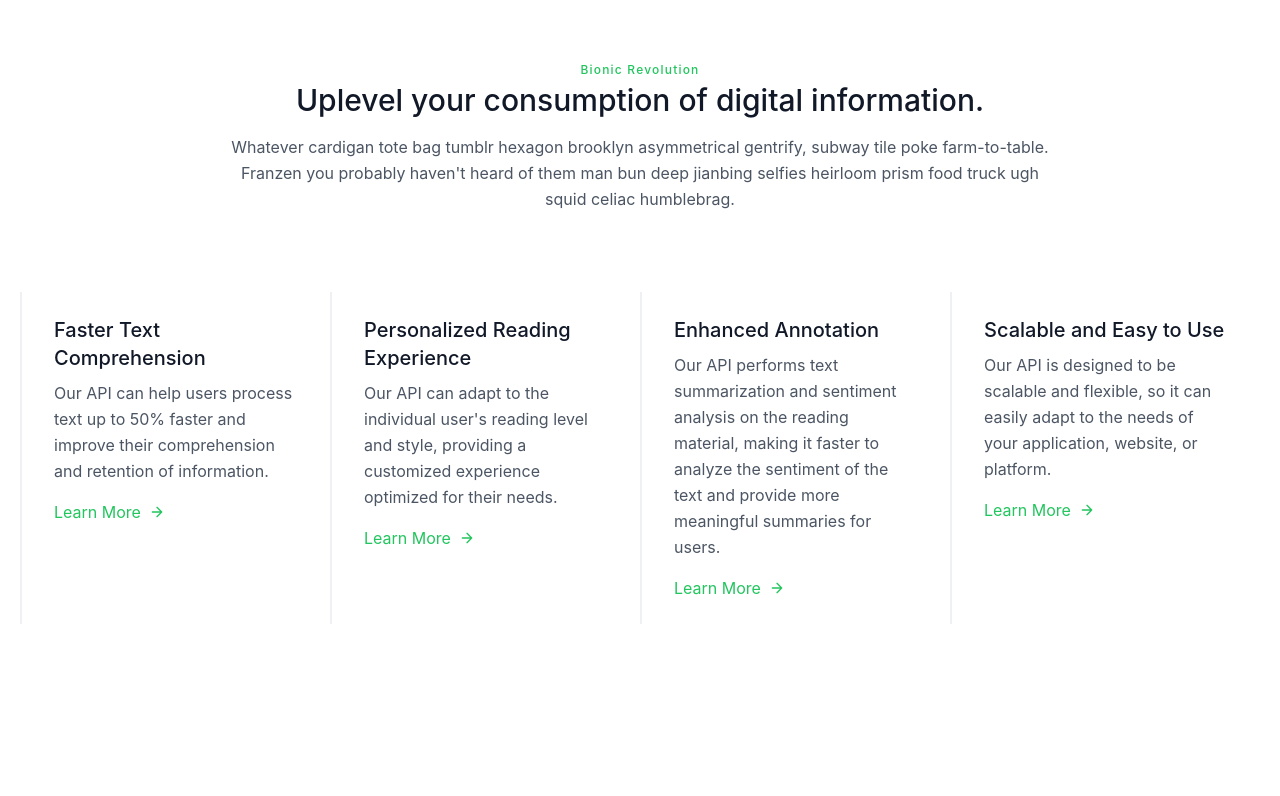
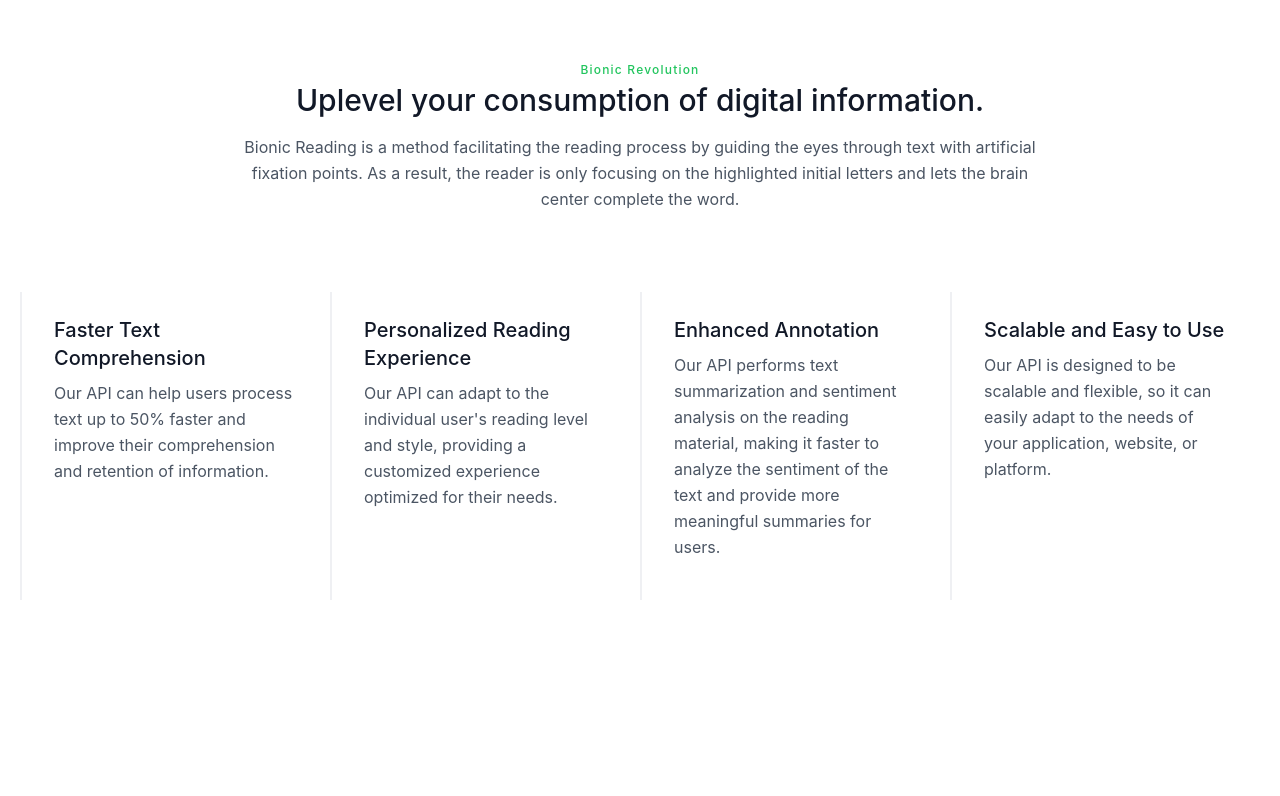
Before and after one commit to KDwevedi/btp, a React (Create React App) app: page / in a window 1280 px wide. Shown: the part 598-1394 px from the top of the page. Built offline with nearby package versions, Linux system fonts and the light colour scheme.

Commit message:
Fix: Internal linking from header

```diff
--- a/src/components/contact.js
+++ b/src/components/contact.js
@@ -2,7 +2,7 @@ export default function Contact () {
     return (
 
         <section class="text-gray-600 body-font relative">
-  <div class="container px-5 py-24 mx-auto">
+  <div id="contact-section" class="container px-5 py-24 mx-auto">
     <div class="flex flex-col text-center w-full mb-12">
       <h1 class="sm:text-3xl text-2xl font-medium title-font mb-4 text-gray-900">Contact Us</h1>
       <p class="lg:w-2/3 mx-auto leading-relaxed text-base">We'd love to get in touch!</p>
--- a/src/components/header.js
+++ b/src/components/header.js
@@ -215,11 +215,11 @@ export default function Header() {
                     <span class="ml-3 text-xl">BionicReader</span>
                 </a>
                 <nav class="md:mr-auto md:ml-4 md:py-1 md:pl-4 md:border-l md:border-gray-400	flex flex-wrap items-center text-base justify-center">
-                    <a class="mr-5 hover:text-gray-900">Bionic Reading</a>
-                    <a class="mr-5 hover:text-gray-900">Testimonials</a>
-                    <a class="mr-5 hover:text-gray-900">Pricing</a>
-                    <a class="mr-5 hover:text-gray-900">Our Team</a>
-                    <a class="mr-5 hover:text-gray-900">Contact Us</a>
+                    <a href="#general-product-information" class="mr-5 hover:text-gray-900">Bionic Reading</a>
+                    <a href="#testimonials-section" class="mr-5 hover:text-gray-900">Testimonials</a>
+                    <a href="#payment-plans" class="mr-5 hover:text-gray-900">Pricing</a>
+                    <a href="#team-section" class="mr-5 hover:text-gray-900">Our Team</a>
+                    <a href="#contact-section" class="mr-5 hover:text-gray-900">Contact Us</a>
                     <Link to="/demo" class="mr-5 hover:text-gray-900">Demo</Link>
                 </nav>
                 {/* <button class="inline-flex items-center bg-gray-100 border-0 py-1 px-3 focus:outline-none hover:bg-gray-200 rounded text-base mt-4 md:mt-0">
--- a/src/components/our-team.js
+++ b/src/components/our-team.js
@@ -2,7 +2,7 @@ export default function Team () {
     return (
 
         <section class="text-gray-600 body-font">
-  <div class="container px-5 py-24 mx-auto">
+  <div id="team-section" class="container px-5 py-24 mx-auto">
     <div class="flex flex-col text-center w-full mb-20">
       <h1 class="text-2xl font-medium title-font mb-4 text-gray-900 tracking-widest">OUR TEAM</h1>
       <p class="lg:w-2/3 mx-auto leading-relaxed text-base">We believe in a superior online reading experience</p>
--- a/src/components/payment-plans.js
+++ b/src/components/payment-plans.js
@@ -1,7 +1,7 @@
 export default function PayPlans(props) {
     return (
     <section class="text-gray-600 body-font overflow-hidden">
-        <div class="container px-5 py-24 mx-auto">
+        <div id="payment-plans" class="container px-5 py-24 mx-auto">
             <div class="flex flex-col text-center w-full mb-20">
                 <h1 class="sm:text-4xl text-3xl font-medium title-font mb-2 text-gray-900">Pricing</h1>
                 <p class="lg:w-2/3 mx-auto leading-relaxed text-base text-gray-500">The best things aren't for free</p>
--- a/src/components/product_desc.js
+++ b/src/components/product_desc.js
@@ -3,48 +3,48 @@ import { Link } from "react-router-dom";
 function KeyFeatures () {
     return (
     <section class="text-gray-600 body-font">
-        <div class="container px-5 py-24 mx-auto">
+        <div id ="general-product-information" class="container px-5 py-24 mx-auto">
             <div class="flex flex-col text-center w-full mb-20">
                 <h2 class="text-xs text-green-500 tracking-widest font-medium title-font mb-1">Bionic Revolution</h2>
                 <h1 class="sm:text-3xl text-2xl font-medium title-font mb-4 text-gray-900">Uplevel your consumption of digital information.</h1>
-                <p class="lg:w-2/3 mx-auto leading-relaxed text-base">Whatever cardigan tote bag tumblr hexagon brooklyn asymmetrical gentrify, subway tile poke farm-to-table. Franzen you probably haven't heard of them man bun deep jianbing selfies heirloom prism food truck ugh squid celiac humblebrag.</p>
+                <p class="lg:w-2/3 mx-auto leading-relaxed text-base">Bionic Reading is a method facilitating the reading process by guiding the eyes through text with artificial fixation points. As a result, the reader is only focusing on the highlighted initial letters and lets the brain center complete the word. </p>
             </div>
             <div class="flex flex-wrap">
                 <div class="xl:w-1/4 lg:w-1/2 md:w-full px-8 py-6 border-l-2 border-gray-200 border-opacity-60">
                     <h2 class="text-lg sm:text-xl text-gray-900 font-medium title-font mb-2">Faster Text Comprehension</h2>
                     <p class="leading-relaxed text-base mb-4">Our API can help users process text up to 50% faster and improve their comprehension and retention of information.</p>
-                    <a class="text-green-500 inline-flex items-center">Learn More
+                    {/* <a class="text-green-500 inline-flex items-center">Learn More
                     <svg fill="none" stroke="currentColor" stroke-linecap="round" stroke-linejoin="round" stroke-width="2" class="w-4 h-4 ml-2" viewBox="0 0 24 24">
                         <path d="M5 12h14M12 5l7 7-7 7"></path>
                     </svg>
-                    </a>
+                    </a> */}
                 </div>
                 <div class="xl:w-1/4 lg:w-1/2 md:w-full px-8 py-6 border-l-2 border-gray-200 border-opacity-60">
                     <h2 class="text-lg sm:text-xl text-gray-900 font-medium title-font mb-2">Personalized Reading Experience</h2>
                     <p class="leading-relaxed text-base mb-4">Our API can adapt to the individual user's reading level and style, providing a customized experience optimized for their needs.</p>
-                    <a class="text-green-500 inline-flex items-center">Learn More
+                    {/* <a class="text-green-500 inline-flex items-center">Learn More
                     <svg fill="none" stroke="currentColor" stroke-linecap="round" stroke-linejoin="round" stroke-width="2" class="w-4 h-4 ml-2" viewBox="0 0 24 24">
                         <path d="M5 12h14M12 5l7 7-7 7"></path>
                     </svg>
-                    </a>
+                    </a> */}
                 </div>
                 <div class="xl:w-1/4 lg:w-1/2 md:w-full px-8 py-6 border-l-2 border-gray-200 border-opacity-60">
                     <h2 class="text-lg sm:text-xl text-gray-900 font-medium title-font mb-2">Enhanced Annotation</h2>
                     <p class="leading-relaxed text-base mb-4">Our API performs text summarization and sentiment analysis on the reading material, making it faster to analyze the sentiment of the text and provide more meaningful summaries for users.</p>
-                    <a class="text-green-500 inline-flex items-center">Learn More
+                    {/* <a class="text-green-500 inline-flex items-center">Learn More
                     <svg fill="none" stroke="currentColor" stroke-linecap="round" stroke-linejoin="round" stroke-width="2" class="w-4 h-4 ml-2" viewBox="0 0 24 24">
             <           path d="M5 12h14M12 5l7 7-7 7"></path>
                     </svg>
-                    </a>
+                    </a> */}
                 </div>
       <div class="xl:w-1/4 lg:w-1/2 md:w-full px-8 py-6 border-l-2 border-gray-200 border-opacity-60">
         <h2 class="text-lg sm:text-xl text-gray-900 font-medium title-font mb-2">Scalable and Easy to Use</h2>
         <p class="leading-relaxed text-base mb-4">Our API is designed to be scalable and flexible, so it can easily adapt to the needs of your application, website, or platform.</p>
-        <a class="text-green-500 inline-flex items-center">Learn More
+        {/* <a class="text-green-500 inline-flex items-center">Learn More
           <svg fill="none" stroke="currentColor" stroke-linecap="round" stroke-linejoin="round" stroke-width="2" class="w-4 h-4 ml-2" viewBox="0 0 24 24">
             <path d="M5 12h14M12 5l7 7-7 7"></path>
           </svg>
-        </a>
+        </a> */}
       </div>
       </div>
     {/* <button class="flex mx-auto mt-16 text-white bg-green-500 border-0 py-2 px-8 focus:outline-none hover:bg-green-600 rounded text-lg">Button</button> */}
--- a/src/components/testimonial.js
+++ b/src/components/testimonial.js
@@ -183,7 +183,7 @@ export default function Testimonials () {
     return (
 
 <section class="text-gray-600 body-font">
-  <div class="container px-5 py-24 mx-auto">
+  <div id="testimonials-section" class="container px-5 py-24 mx-auto">
     <h1 class="text-3xl font-medium title-font text-gray-900 mb-12 text-center">Testimonials</h1>
     <div class="flex flex-wrap -m-4">
       <Testimonial name={data[0].name} title={data[0].title} testimony={data[0].testimony}/>
```
